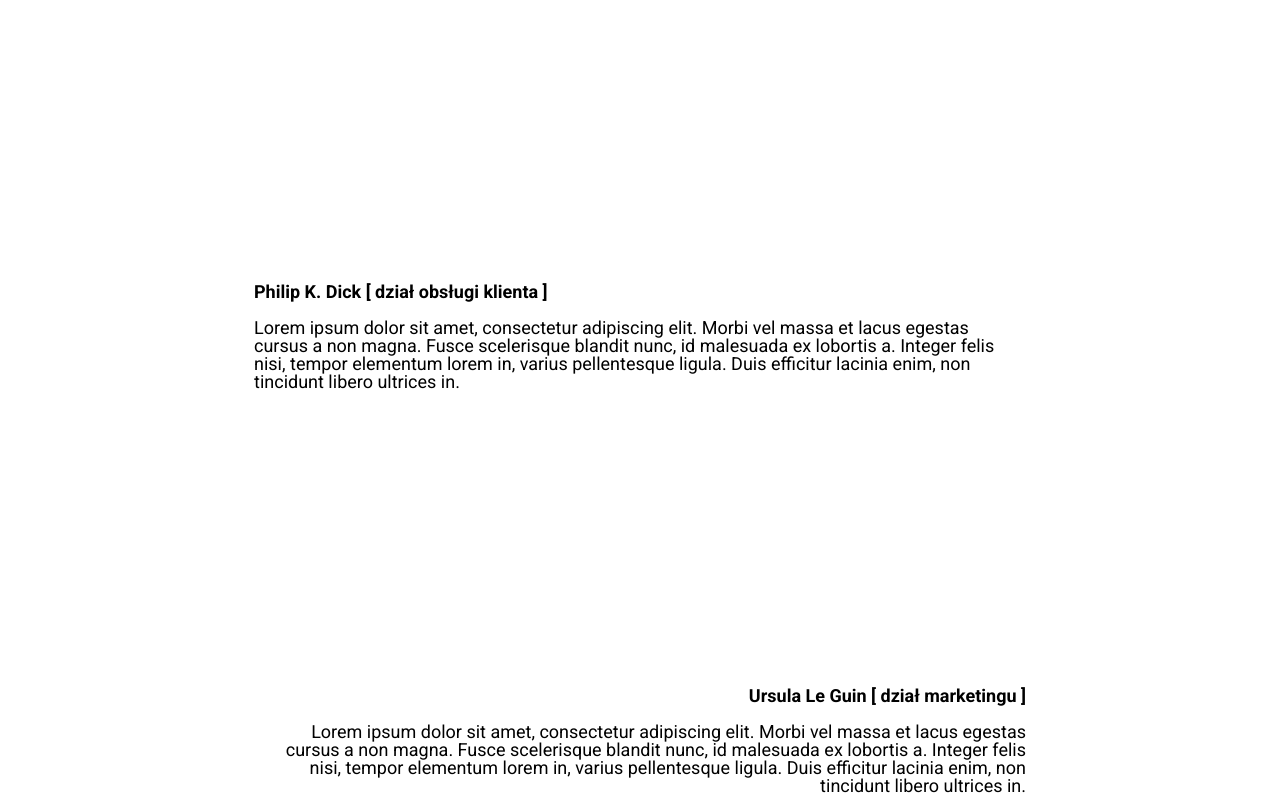
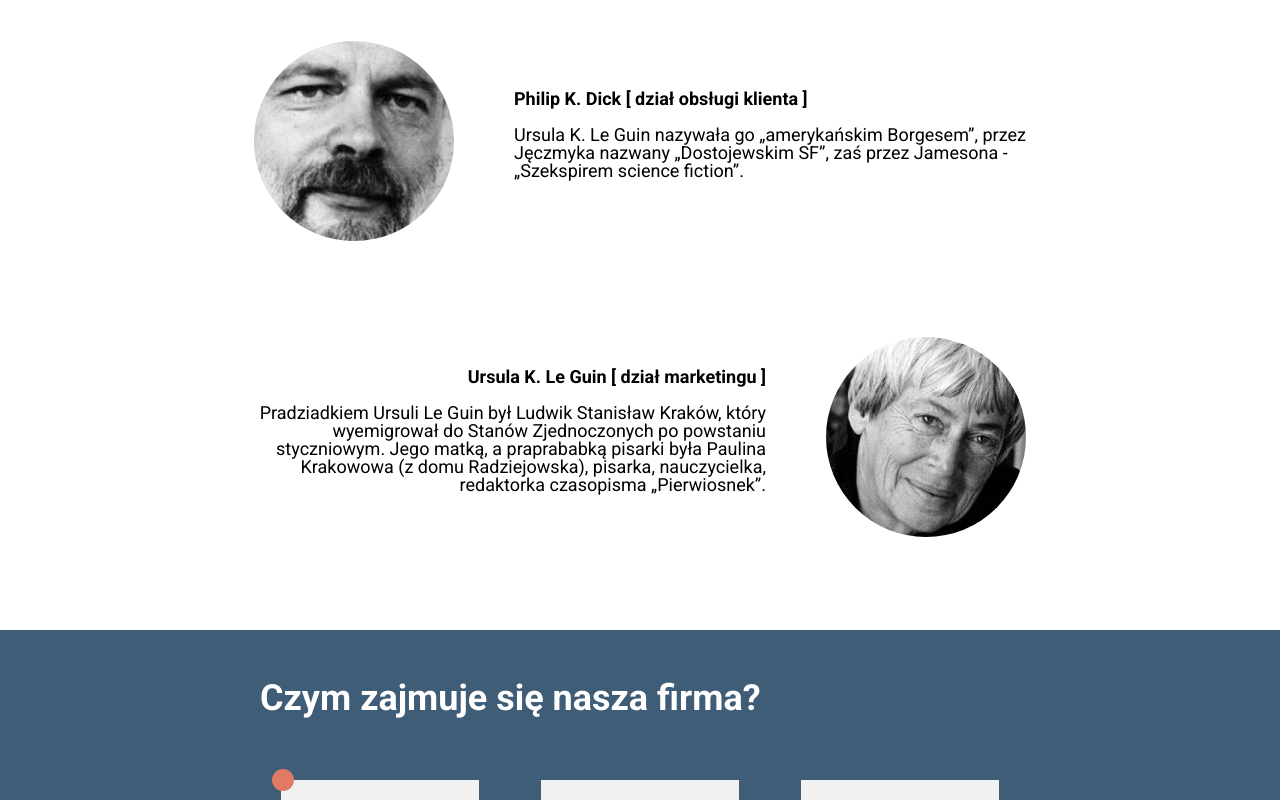
Before and after one commit to aaaleksanderrr/landing-page, a React (Vite) app: page / in a window 1280 px wide. Shown: the part 900-1700 px from the top of the page. Built offline with nearby package versions, Linux system fonts and the light colour scheme.

Commit message:
Adapted React structure for Specialists section

```diff
--- a/src/components/FooterContainer/FooterContainer.jsx
+++ b/src/components/FooterContainer/FooterContainer.jsx
@@ -2,16 +2,16 @@ import "./FooterContainer.css";
 
 const FooterContainer = () => {
   return (
-    <div class="footer-container">
-      <div class="footer-section section-default-width flex-column text-small">
-        <div class="footer-content">
-          <p class="footer-text">Nazwa firmy - wszelkie prawa zastrzeżone, 2024</p>
-          <div class="footer-icons">
+    <div className="footer-container">
+      <div className="footer-section section-default-width flex-column text-small">
+        <div className="footer-content">
+          <p className="footer-text">Nazwa firmy - wszelkie prawa zastrzeżone, 2024</p>
+          <div className="footer-icons">
             <a href="#">
-              <i class="fa fa-instagram fa-2x footer-icon" aria-hidden="true"></i>{" "}
+              <i className="fa fa-instagram fa-2x footer-icon" aria-hidden="true"></i>{" "}
             </a>
             <a href="#">
-              <i class="fa fa-facebook-square fa-2x footer-icon" aria-hidden="true"></i>
+              <i className="fa fa-facebook-square fa-2x footer-icon" aria-hidden="true"></i>
             </a>
           </div>
         </div>
--- a/src/components/OfferContainer/OfferContainer.jsx
+++ b/src/components/OfferContainer/OfferContainer.jsx
@@ -3,12 +3,12 @@ import "./OfferContainer.css";
 
 const OfferContainer = () => {
   return (
-    <div class="offer-container">
-      <div class="offer-section section-default-width flex-column" id="offer">
-        <div class="offer-title-box">
-          <span class="offer-title text-bold">Czym zajmuje się nasza firma?</span>
+    <div className="offer-container">
+      <div className="offer-section section-default-width flex-column" id="offer">
+        <div className="offer-title-box">
+          <span className="offer-title text-bold">Czym zajmuje się nasza firma?</span>
         </div>
-        <div class="services-box flex-column">
+        <div className="services-box flex-column">
           <ServiceBox />
         </div>
       </div>
--- a/src/components/SpecialistBox/SpecialistBox.css
+++ b/src/components/SpecialistBox/SpecialistBox.css
@@ -2,6 +2,18 @@
   display: flex;
   flex-direction: column;
   align-items: center;
+}
+
+.specialist-title {
+  font-size: 36px;
+}
+
+.philip {
+  --photo: url(../../data/philip.jpg);
+}
+
+.ursula {
+  --photo: url(../../data/ursula.jpg);
 }
 
 .specialist-photo {
@@ -20,10 +32,6 @@
   flex-direction: column;
 }
 
-.specialist-box:nth-of-type(even) .specialist-info-box {
-  text-align: right;
-}
-
 .specialist-name {
   margin-bottom: 1em;
   align-self: flex-start;
@@ -34,6 +42,15 @@
 }
 
 @media (min-width: 960px) {
+  .specialist-title {
+    align-self: flex-start;
+  }
+
+  .specialist-box {
+    flex-direction: row;
+    gap: 60px;
+  }
+
   .specialist-name {
     align-self: unset;
   }
@@ -41,4 +58,11 @@
   .specialist-text {
     text-align: unset;
   }
+  .specialist-box:nth-of-type(even) {
+    flex-direction: row-reverse;
+  }
+
+  .specialist-box:nth-of-type(even) .specialist-info-box {
+    text-align: right;
+  }
 }
--- a/src/components/SpecialistBox/SpecialistBox.jsx
+++ b/src/components/SpecialistBox/SpecialistBox.jsx
@@ -1,39 +1,22 @@
 import "./SpecialistBox.css";
+import { employees } from "../../data/data.js";
 
 const SpecialistBox = () => {
-  return (
-    <>
-      <div class="specialist-box">
-        <div class="philip specialist-photo"></div>
-        <div class="specialist-info-box">
-          <span class="specialist-name text-small text-bold">
-            Philip K. Dick [ dział obsługi klienta ]
+  const employeesList = employees.map((employee) => {
+    return (
+      <div className="specialist-box" key={employee.id}>
+        <div className={`${employee.image} specialist-photo`}></div>
+        <div className="specialist-info-box">
+          <span className="specialist-name text-small text-bold">
+            {employee.name} [ {employee.position} ]
           </span>
-          <p class="text-small specialist-text">
-            Lorem ipsum dolor sit amet, consectetur adipiscing elit. Morbi vel massa et lacus
-            egestas cursus a non magna. Fusce scelerisque blandit nunc, id malesuada ex lobortis a.
-            Integer felis nisi, tempor elementum lorem in, varius pellentesque ligula. Duis
-            efficitur lacinia enim, non tincidunt libero ultrices in.
-          </p>
+          <p className="text-small specialist-text">{employee.description}</p>
         </div>
       </div>
+    );
+  });
 
-      <div class="specialist-box">
-        <div class="ursula specialist-photo"></div>
-        <div class="specialist-info-box">
-          <span class="specialist-name text-small text-bold">
-            Ursula Le Guin [ dział marketingu ]
-          </span>
-          <p class="text-small specialist-text">
-            Lorem ipsum dolor sit amet, consectetur adipiscing elit. Morbi vel massa et lacus
-            egestas cursus a non magna. Fusce scelerisque blandit nunc, id malesuada ex lobortis a.
-            Integer felis nisi, tempor elementum lorem in, varius pellentesque ligula. Duis
-            efficitur lacinia enim, non tincidunt libero ultrices in.
-          </p>
-        </div>
-      </div>
-    </>
-  );
+  return <>{employeesList}</>;
 };
 
 export default SpecialistBox;
--- a/src/components/SpecialistContainer/SpecialistContainer.css
+++ b/src/components/SpecialistContainer/SpecialistContainer.css
@@ -1,10 +1,3 @@
-.specialist-container {
-  width: 100%;
-  display: flex;
-  align-items: center;
-  justify-content: center;
-}
-
 .specialist-container {
   width: 100%;
   display: flex;
@@ -20,3 +13,9 @@
 .specialist-title {
   font-size: 36px;
 }
+
+@media (min-width: 960px) {
+  .specialist-title {
+    align-self: flex-start;
+  }
+}
--- a/src/components/SpecialistContainer/SpecialistContainer.jsx
+++ b/src/components/SpecialistContainer/SpecialistContainer.jsx
@@ -3,9 +3,12 @@ import "./SpecialistContainer.css";
 
 const SpecialistContainer = () => {
   return (
-    <div class="specialist-container">
-      <div class="specialists-section section-default-width flex-column padding-small" id="about">
-        <p class="specialist-title text-bold">Nasi specjaliści</p>
+    <div className="specialist-container">
+      <div
+        className="specialists-section section-default-width flex-column padding-small"
+        id="about"
+      >
+        <p className="specialist-title text-bold">Nasi specjaliści</p>
 
         <SpecialistBox />
       </div>
--- a/src/data/data.js
+++ b/src/data/data.js
@@ -2,18 +2,20 @@ const offers = ["Usługa 1", "Usługa 2", "Usługa 3", "Usługa 4", "Usługa 5",
 
 const employees = [
   {
+    id: 1,
     name: "Philip K. Dick",
     position: "dział obsługi klienta",
     description:
       " Ursula K. Le Guin nazywała go „amerykańskim Borgesem”, przez Jęczmyka nazwany „Dostojewskim SF”, zaś przez Jamesona - „Szekspirem science fiction”.",
-    image: "data/philip.jpg",
+    image: "philip",
   },
   {
+    id: 2,
     name: "Ursula K. Le Guin",
     position: "dział marketingu",
     description:
       "Pradziadkiem Ursuli Le Guin był Ludwik Stanisław Kraków, który wyemigrował do Stanów Zjednoczonych po powstaniu styczniowym. Jego matką, a praprababką pisarki była Paulina Krakowowa (z domu Radziejowska), pisarka, nauczycielka, redaktorka czasopisma „Pierwiosnek”.",
-    image: "data/ursula.jpg",
+    image: "ursula",
   },
 ];
 
```
